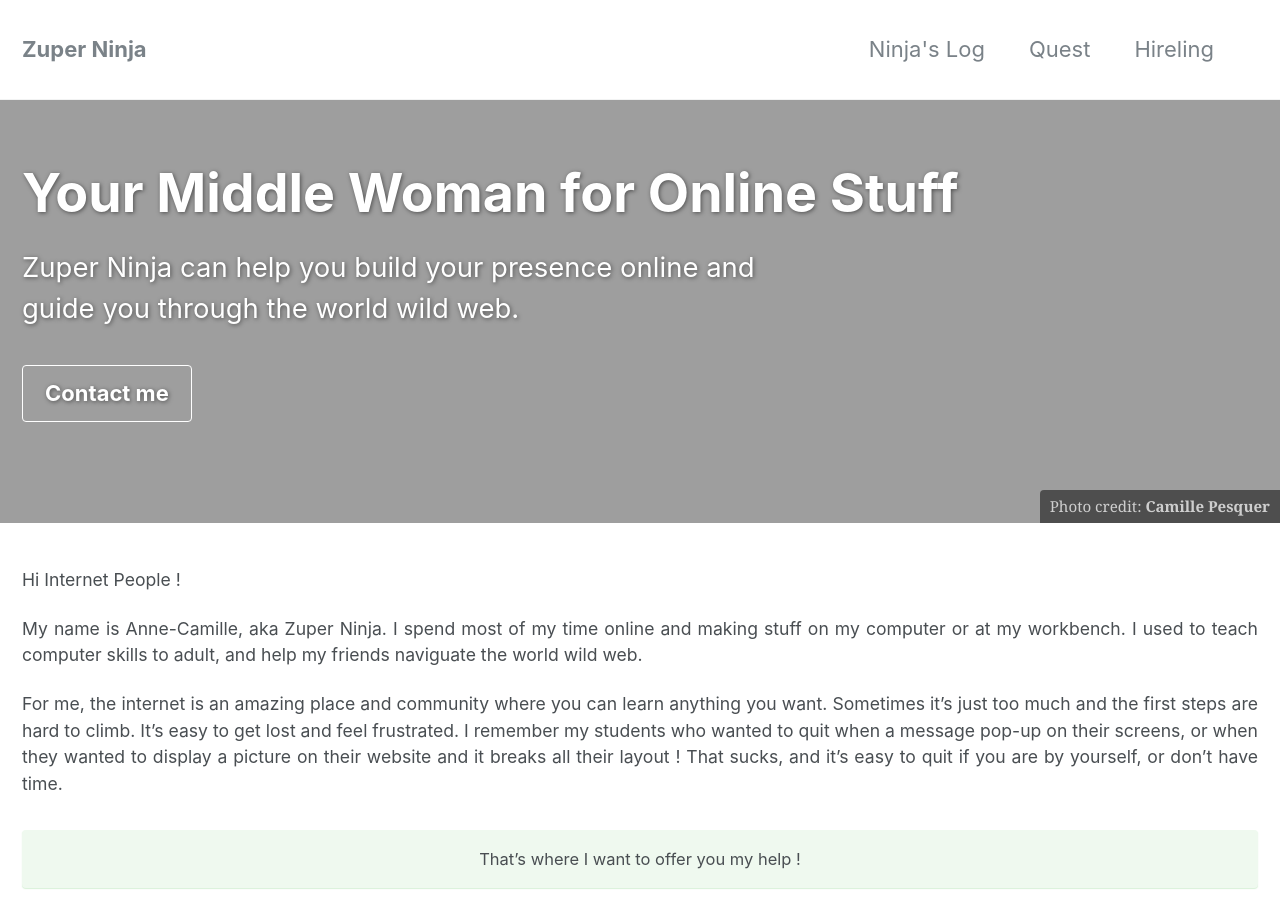
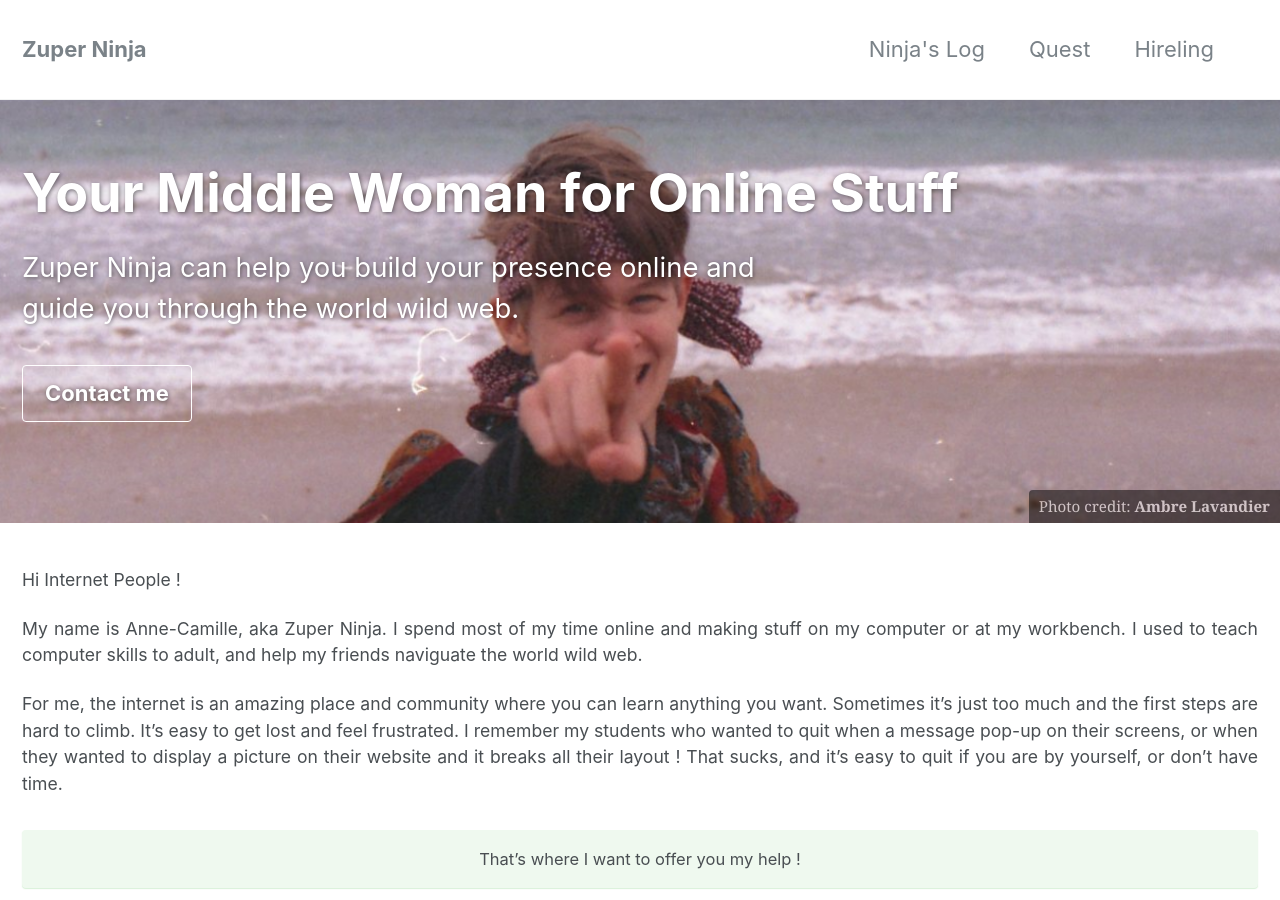
Before and after one commit to zuperninja/zuperninja.github.io, a Jekyll site: the page built from _pages/about.md, in a window 1280 px wide and 900 px high. Built offline with Jekyll 4.4.1, drawn with Linux system fonts in a browser that asks for light colours.

Commit message:
Update about.md

```diff
--- a/_pages/about.md
+++ b/_pages/about.md
@@ -4,8 +4,8 @@ permalink: /about/
 title: "Your Middle Woman for Online Stuff"
 excerpt: "Zuper Ninja can help you build your presence online and guide you through the world wild web."
 header:
-  overlay_image: /assets/images/landing-ban.png
-  caption: "Photo credit: [**Camille Pesquer**](http://candid-lens.format.com/)"
+  overlay_image: /assets/images/ank-ban.png
+  caption: "Photo credit: [**Ambre Lavandier**](http://ambrelavandier.tumblr.com/)"
   cta_label: "Contact me"
   cta_url: "https://zuperninja.github.io/blog/contact"
 tags:
```
